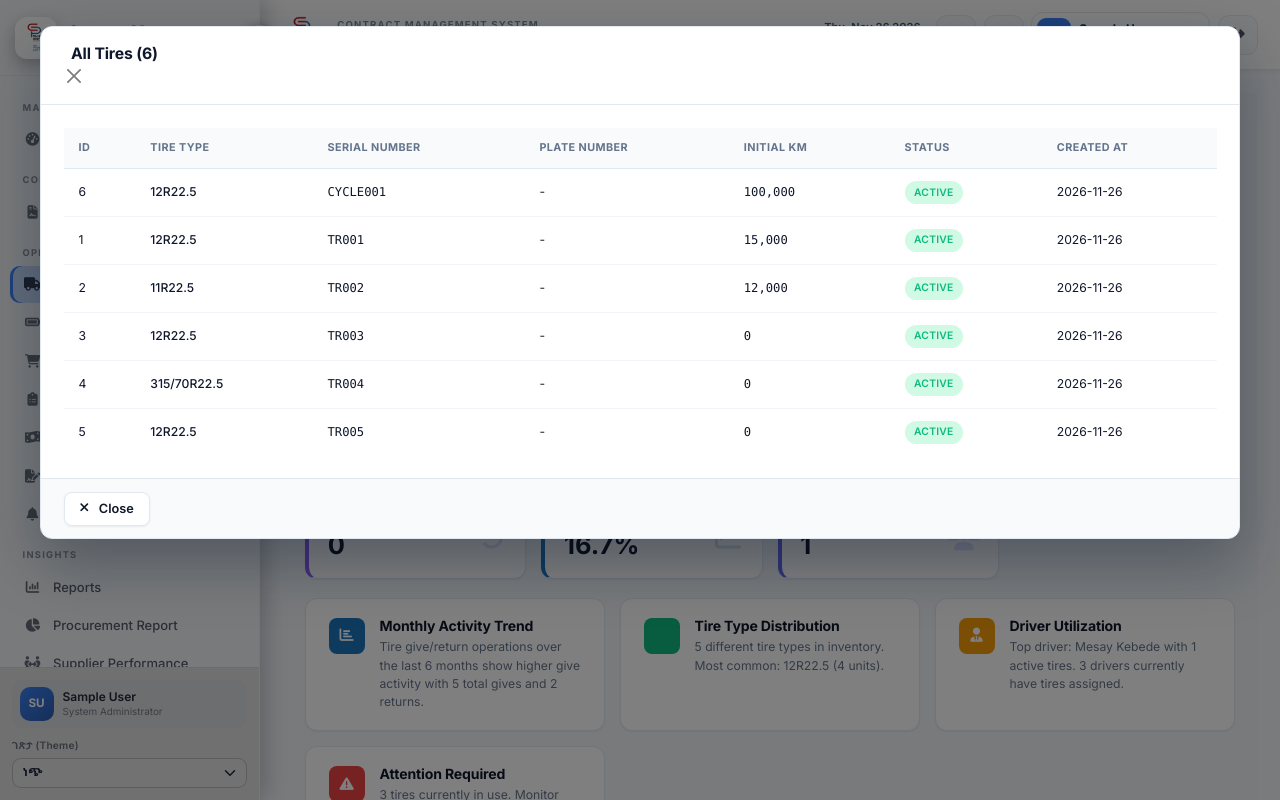
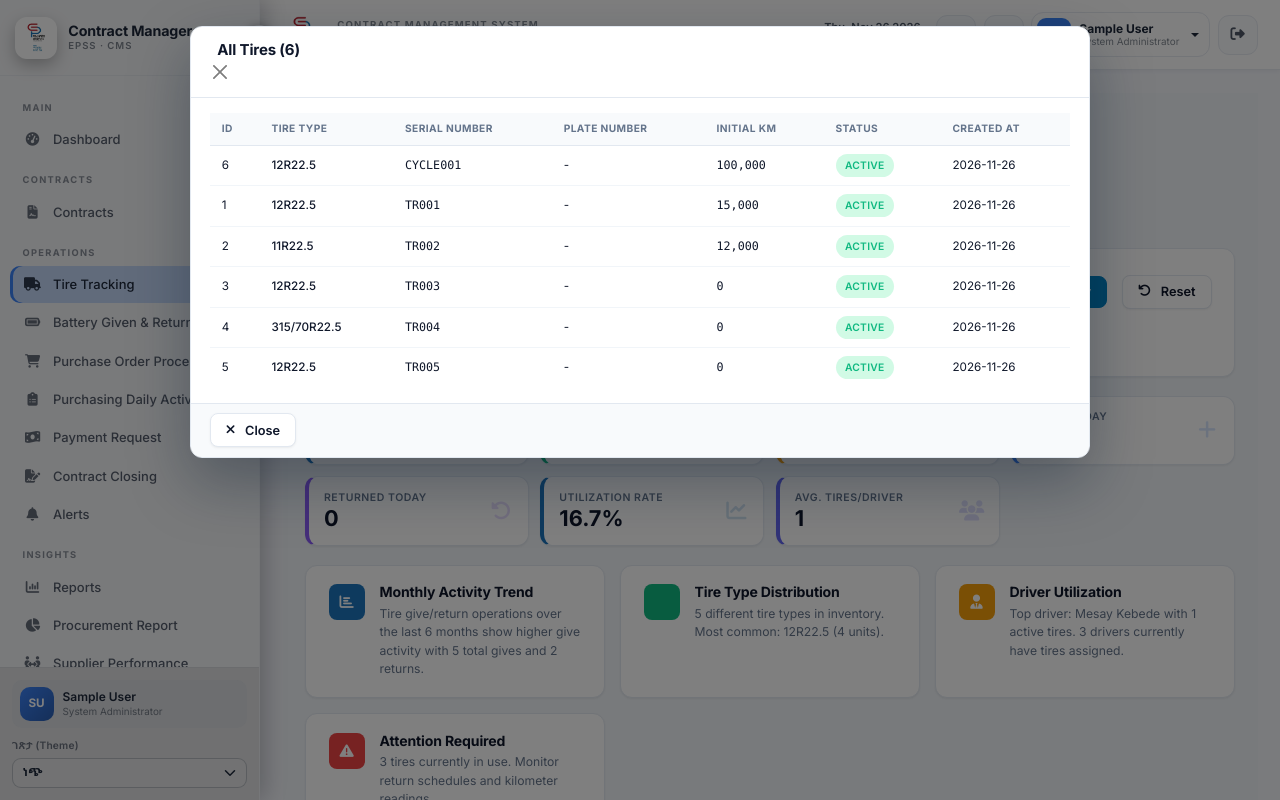
Before and after one commit to Habtami/elianahabtamu2019, a Laravel app: page /tires/reports in a window 1280 px wide, after a click that opens the changed part. Run offline with Laravel 12, Linux system fonts and the light colour scheme; the visitor is signed in with stand-in values (Sample User, id 1); data comes from the database, SQL or seed files in the repository; data that the repository does not hold is empty; some libraries are stand-ins or nearby versions.

Commit message:
style(tires): apply compact KPI card and modal sizing across tire pages

```diff
--- a/contract-management/resources/views/tires/reports.blade.php
+++ b/contract-management/resources/views/tires/reports.blade.php
@@ -80,14 +80,14 @@
     .stats-grid {
         display: grid;
         grid-template-columns: repeat(auto-fit, minmax(200px, 1fr));
-        gap: 1rem;
+        gap: 0.75rem;
         margin-bottom: 1.25rem;
     }
 
     .stat-card {
         background: var(--tsr-surface);
         border-radius: var(--tsr-radius-md);
-        padding: 1.15rem 1.25rem;
+        padding: 0.85rem 1rem;
         border: 1px solid var(--tsr-border);
         border-left: 4px solid var(--card-color, var(--tsr-primary));
         box-shadow: var(--tsr-shadow-sm);
@@ -108,12 +108,12 @@
     }
 
     .stat-card .stat-icon {
-        width: 30px;
-        height: 30px;
+        width: 24px;
+        height: 24px;
         display: flex;
         align-items: center;
         justify-content: center;
-        font-size: 1.75rem;
+        font-size: 1.35rem;
         color: var(--card-color, var(--tsr-primary));
         background: transparent;
         opacity: 0.2;
@@ -121,15 +121,15 @@
     }
 
     .stat-card .stat-value {
-        font-size: 1.7rem;
+        font-size: 1.45rem;
         font-weight: 700;
         color: var(--tsr-text-main);
         line-height: 1;
-        margin: 0.2rem 0;
+        margin: 0.15rem 0;
     }
 
     .stat-card .stat-label {
-        font-size: 0.72rem;
+        font-size: 0.7rem;
         font-weight: 600;
         color: var(--tsr-text-muted);
         text-transform: uppercase;
@@ -137,7 +137,7 @@
     }
 
     .stat-card .stat-trend {
-        font-size: 0.75rem;
+        font-size: 0.72rem;
         font-weight: 600;
         display: inline-flex;
         align-items: center;
@@ -328,29 +328,33 @@
     }
 
     .modal-xl-custom {
-        max-width: 1200px;
+        max-width: 900px;
     }
 
     .modal-header-custom {
-        padding: 1rem 1.5rem;
+        padding: 0.8rem 1.25rem;
         background: var(--tsr-surface);
         color: var(--tsr-text-main);
         border-bottom: 1px solid var(--tsr-border);
     }
 
     .modal-header-custom .modal-title {
-        font-size: 1.05rem;
+        font-size: 1rem;
         font-weight: 700;
     }
 
     .modal-body-custom {
-        padding: 1.5rem;
-        max-height: 70vh;
+        padding: 1rem 1.25rem;
+        max-height: 68vh;
         overflow-y: auto;
     }
 
+    .modal-body-custom .data-table { font-size: 0.78rem; }
+    .modal-body-custom .data-table thead th { padding: 0.55rem 0.8rem; font-size: 0.68rem; }
+    .modal-body-custom .data-table tbody td { padding: 0.55rem 0.8rem; }
+
     .modal-footer-custom {
-        padding: 0.85rem 1.5rem;
+        padding: 0.65rem 1.25rem;
         border-top: 1px solid var(--tsr-border);
         background: #f8fafc;
     }
```
Also changed, not shown: contract-management/resources/views/tires/index.blade.php (+25 -25 lines), contract-management/resources/views/tires/return.blade.php (+9 -9 lines), contract-management/resources/views/tires/show.blade.php (+9 -9 lines).
